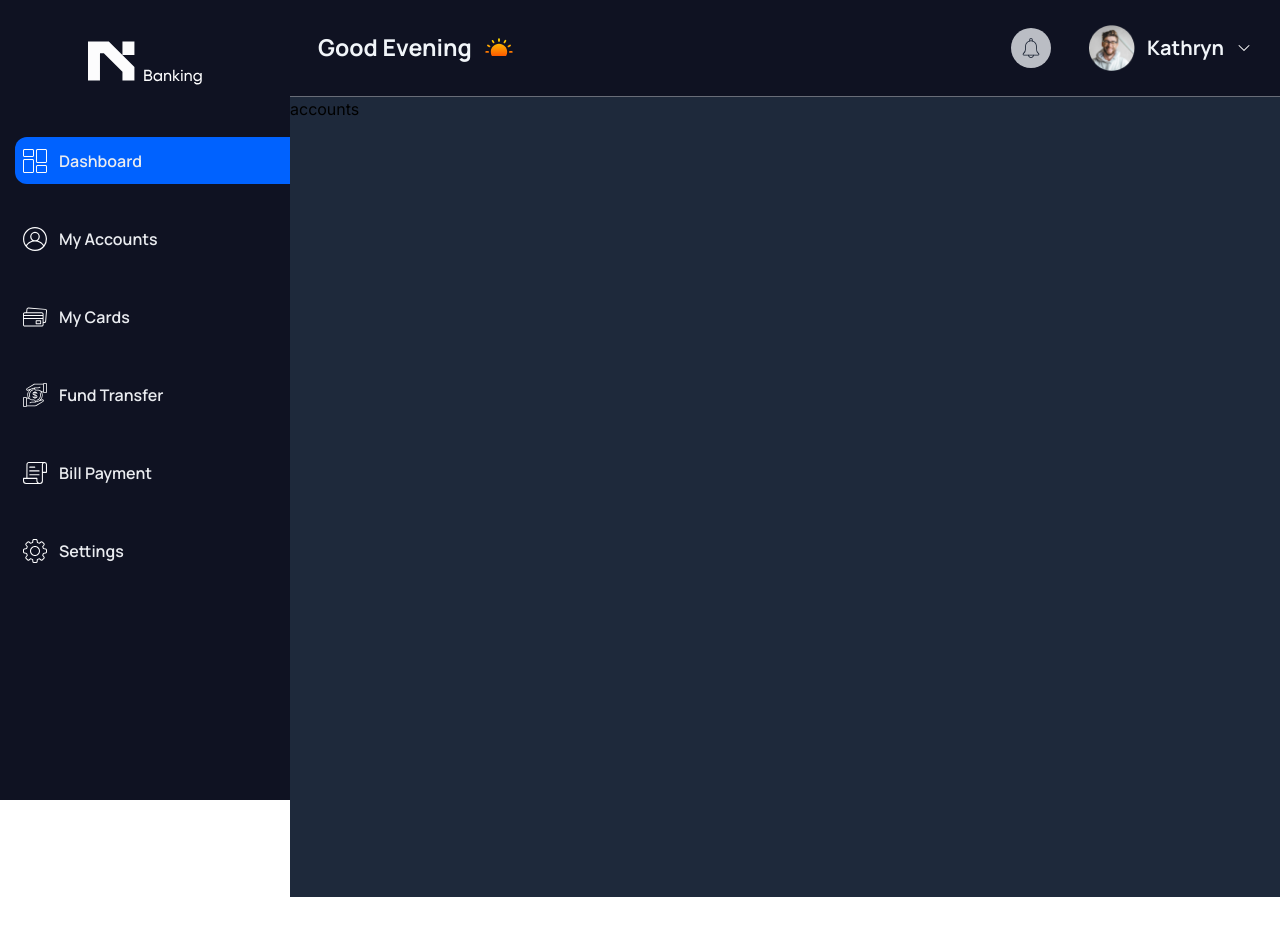
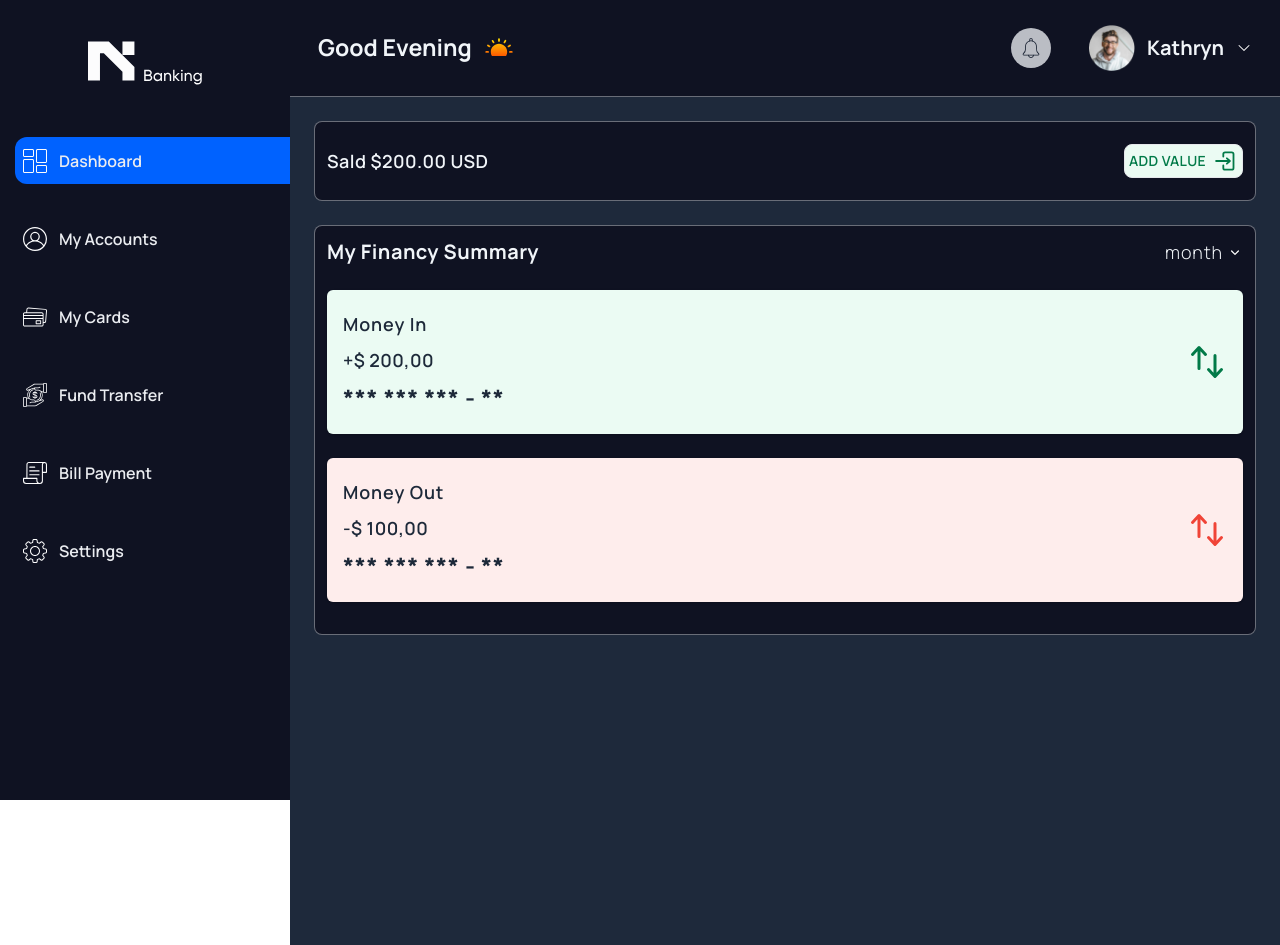
Before and after one commit to Soaressluiss/dashboard, a Next.js app: page /accounts in a window 1280 px wide. Before the commit the page ends 897 px from the top, so only its background shows below. Built offline with nearby package versions, Linux system fonts and the light colour scheme.

Commit message:
feat: created account page

```diff
--- a/src/app/(pages)/accounts/page.tsx
+++ b/src/app/(pages)/accounts/page.tsx
@@ -1,6 +1,64 @@
+import { ChevronDownIcon, ArrowsUpDownIcon, ArrowRightEndOnRectangleIcon } from "@heroicons/react/20/solid";
 
 export default function Accounts() {
   return (
-    <div className=" h-screen">accounts</div>
-  )
+    <main className=" h-screen m-3 md:m-6">
+      <section className=" flex flex-col  items-center gap-y-3 md:gap-y-6">
+        <div className="flex items-center justify-between px-3 gap-x-2 min-w-64 w-full h-14 md:h-20 bg-light-gray-250 dark:bg-light-secondaryBlue border border-light-gray-800/40 dark:border-dark-white/40 rounded-lg p-2">
+          <h4 className=" text-sm md:text-lg  font-manrope font-semibold tracking-wide text-light-gray-800 dark:text-dark-white">
+            Sald $200.00 USD
+          </h4>
+          <button className="flex items-center gap-x-2 border bg-light-emerald400 text-light-success700 p-1 rounded-lg outline-none hover:bg-light-">
+            <span className="hidden smPhone:block uppercase text-sm text-light-success700 font-manrope font-semibold tracking-wide ">
+              Add value
+            </span>
+            <ArrowRightEndOnRectangleIcon className="w-6 h-6 text-lg text-light-success700 font-bold" />
+          </button>
+        </div>
+
+        <div className=" flex flex-col gap-4 md:gap-6  pb-8 min-w-64 w-full max-h-max p-3 bg-light-gray-250 dark:bg-light-secondaryBlue border border-light-gray-800/40 dark:border-dark-white/40 rounded-lg">
+          <div className=" flex  items-center justify-between ">
+            <h5 className="text-light-gray-900  dark:text-dark-white text-sm md:text-xl font-bold font-manrope tracking-wide leading-[28.98px]">
+              My Financy Summary
+            </h5>
+            <button className=" flex items-center gap-x-1">
+              <span className=" hidden smPhone:block text-light-gray-900  dark:text-dark-white text-sm md:text-lg font-light font-manrope tracking-wider leading-[28.98px]">
+                month
+              </span>
+              <ChevronDownIcon className=" w-4 h-4 text-black dark:text-white" />
+            </button>
+          </div>
+
+          <div className="w-full h-36 flex items-center justify-between p-4 shadow bg-light-emerald400 rounded-md ">
+            <div className="flex flex-col items-start gap-y-2">
+              <p className=" text-base md:text-lg  font-manrope font-semibold tracking-wider text-light-gray-800">
+                Money In
+              </p>
+              <span className="text-base md:text-lg font-manrope font-semibold tracking-wide text-light-gray-800">
+                +$ 200,00
+              </span>
+              <span className="text-xl md:text-2xl font-manrope font-bold tracking-wide text-light-gray-800">
+                *** *** *** - **
+              </span>
+            </div>
+            <ArrowsUpDownIcon className=" w-13 h-10 text-light-success700 font-bold" />
+          </div>
+          <div className="w-full h-36 flex items-center justify-between p-4 shadow bg-light-pink200 rounded-md">
+            <div className="flex flex-col items-start gap-y-2">
+              <p className=" text-base md:text-lg  font-manrope font-semibold tracking-wider text-light-gray-800">
+                Money Out
+              </p>
+              <span className="text-base md:text-lg font-manrope font-semibold tracking-wide text-light-gray-800">
+                -$ 100,00
+              </span>
+              <span className="text-xl md:text-2xl font-manrope font-bold tracking-wide text-light-gray-800">
+                *** *** *** - **
+              </span>
+            </div>
+            <ArrowsUpDownIcon className=" w-13 h-10  text-[#F04437] font-bold" />
+          </div>
+        </div>
+      </section>
+    </main>
+  );
 }
```
